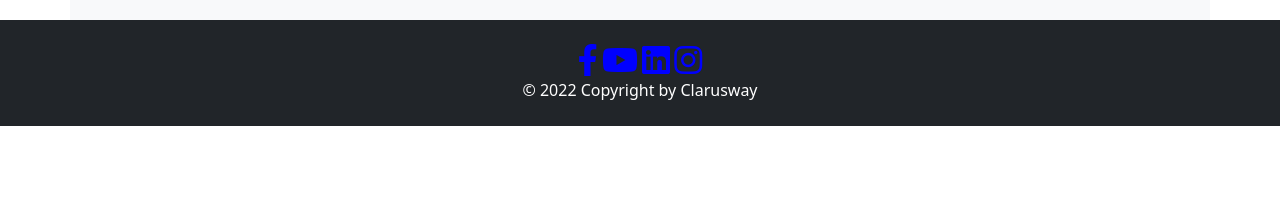
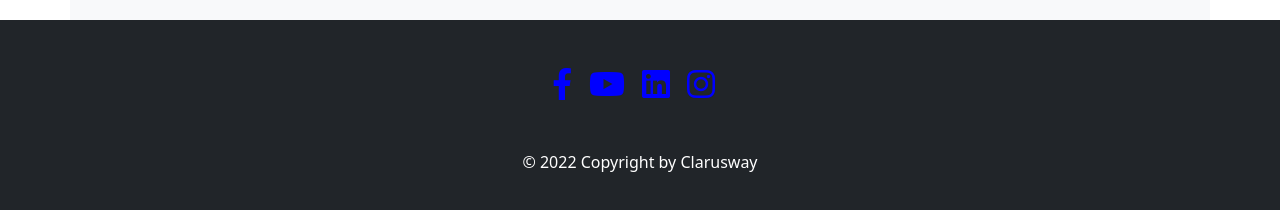
Before and after one commit to ozkan4186/boostrap-web-page, a plain HTML site: page index.html in a window 1280 px wide. Shown: the part 2489-2699 px from the top of the page. Before the commit the page ends 2615 px from the top, so only its background shows below. Drawn offline with nearby package versions, Linux system fonts and the light colour scheme.

Commit message:
son file

```diff
--- a/css/app.css
+++ b/css/app.css
@@ -81,5 +81,9 @@ section#courses .nav-link.active{
 footer i{
     font-size: 2rem;
     color: blue;
-
+    margin-right: 0.8rem;
+    transition: color 1s;
 }
+footer i:hover{
+    color: chartreuse;
+}
--- a/index.html
+++ b/index.html
@@ -17,7 +17,7 @@
 
 </head>
 
-<body>
+<body id="body" >
     <nav class="navbar navbar-expand-lg navbar-light">
         <div class="container-fluid">
             <a class="navbar-brand" href="#">
@@ -442,18 +442,21 @@
       </section>
 
     <footer class="bg-dark  text-center text-white p-4 ">
-        <article>
+        <article class="p-4 " >
             <a href=""><i class="fab fa-facebook-f" ></i></a>
             <a href=""><i class="fab fa-youtube" ></i></a>
             <a href=""><i class="fab fa-linkedin" ></i></a>
             <a href=""><i class="fab fa-instagram" ></i></a>
         </article>
-        <article>
+        <article class="p-4 h-6" >
             &copy <script> document.write(new Date().getFullYear()) </script>
             Copyright by Clarusway
         </article>
 
     </footer>
+    <a href="#body">
+        <i></i>
+    </a>
 
 
 
```
